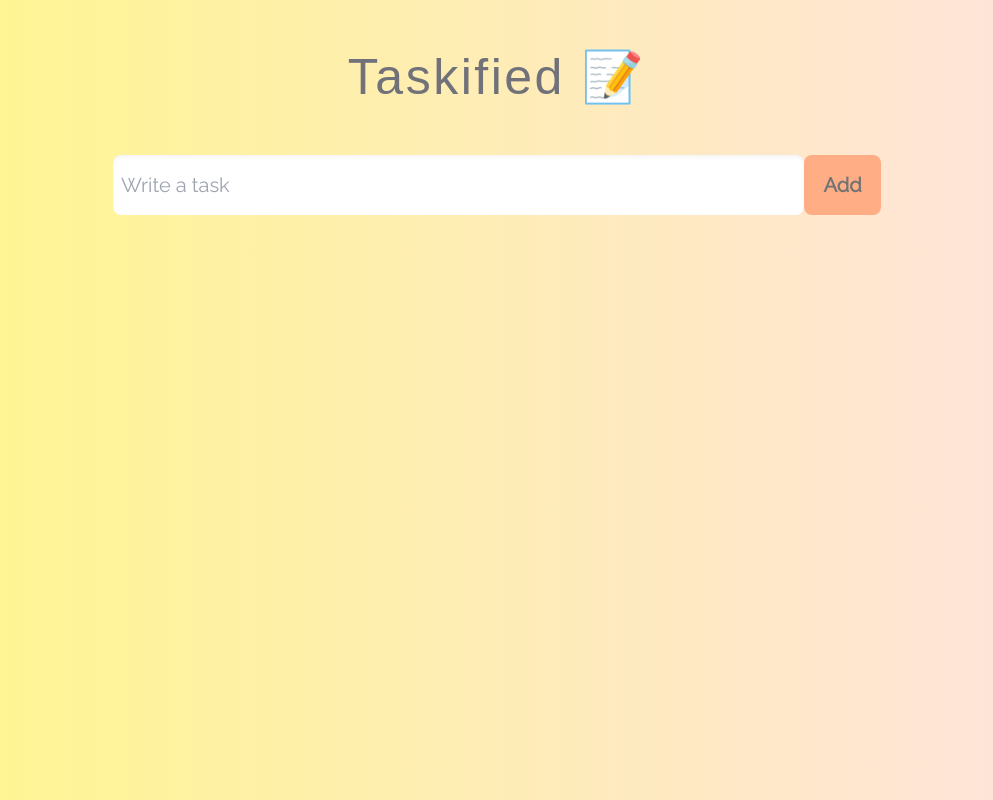
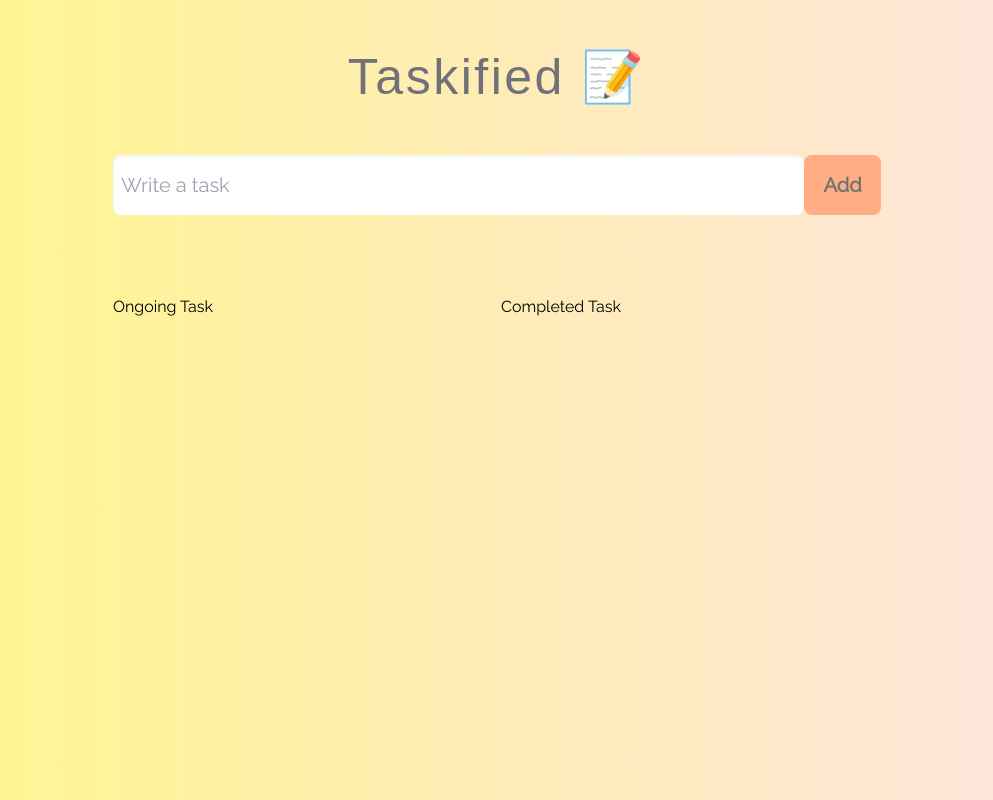
Before and after one commit to ZacharyTheodoreCodes/taskified, a React (Vite) app: page / in a window 1280 px wide. Shown: the whole page, without its empty margins (143-1136 px from the left). Built offline with nearby package versions, Linux system fonts and the light colour scheme; a web font is replaced by a local one.

Commit message:
feat: tasklist

```diff
--- a/index.html
+++ b/index.html
@@ -14,7 +14,7 @@
       rel="stylesheet"
     />
     <meta name="viewport" content="width=device-width, initial-scale=1.0" />
-    <title>Vite + React + TS</title>
+    <title>Taskified</title>
   </head>
   <body>
     <div id="root"></div>
--- a/package.json
+++ b/package.json
@@ -11,7 +11,8 @@
   },
   "dependencies": {
     "react": "^18.2.0",
-    "react-dom": "^18.2.0"
+    "react-dom": "^18.2.0",
+    "react-icons": "^4.12.0"
   },
   "devDependencies": {
     "@types/react": "^18.2.37",
--- a/src/App.tsx
+++ b/src/App.tsx
@@ -1,10 +1,12 @@
 import React, { useState } from "react";
 import TaskInput from "./components/TaskInput";
 import { Task } from "./model";
+import TaskList from "./components/TaskList";
 
 const App: React.FC = () => {
   const [task, setTask] = useState<string>("");
   const [tasks, setTasks] = useState<Task[]>([]);
+
   const handleAdd = (e: React.FormEvent) => {
     e.preventDefault();
     if (task) {
@@ -20,6 +22,7 @@ const App: React.FC = () => {
           Taskified 📝
         </h1>
         <TaskInput task={task} setTask={setTask} handleAdd={handleAdd} />
+        <TaskList tasks={tasks} setTasks={setTasks} />
       </div>
     </>
   );
--- /dev/null
+++ b/src/components/SingleTask.tsx
@@ -0,0 +1,32 @@
+import React, { useState } from "react";
+import { MdDelete, MdModeEdit, MdOutlineCheck } from "react-icons/md";
+import { Task } from "../model";
+
+const SingleTask: React.FC<{
+  index: number;
+  task: Task;
+  tasks: Task[];
+  setTasks: React.Dispatch<React.SetStateAction<Task[]>>;
+}> = ({ index, task, tasks, setTasks }) => {
+  return (
+    <>
+      <div className="flex items-center bg-zinc-300">
+        <form action="">
+          <span>{task.name}</span>
+          <div className="flex ">
+            <span className="ml-[10px] text-[25px] cursor-pointer">
+              <MdDelete />
+            </span>
+            <span className="ml-[10px] text-[25px] cursor-pointer">
+              <MdOutlineCheck />
+            </span>
+            <span className="ml-[10px] text-[25px] cursor-pointer">
+              <MdModeEdit />
+            </span>
+          </div>
+        </form>
+      </div>
+    </>
+  );
+};
+export default SingleTask;
--- a/src/components/TaskInput.tsx
+++ b/src/components/TaskInput.tsx
@@ -7,7 +7,7 @@ interface Props {
 const TaskInput = ({ task, setTask, handleAdd }: Props) => {
   return (
     <>
-      <div className="w-[60%] flex flex-col relative">
+      <div className="w-[60%] flex flex-col relative mb-20">
         <form action="" onSubmit={handleAdd}>
           <input
             type="text"
--- /dev/null
+++ b/src/components/TaskList.tsx
@@ -0,0 +1,36 @@
+import { Task } from "../model";
+import SingleTask from "./SingleTask";
+
+interface Props {
+  tasks: Task[];
+  setTasks: React.Dispatch<React.SetStateAction<Task[]>>;
+}
+
+const TaskList = ({ tasks, setTasks }: Props) => {
+  //console.log(tasks);
+  return (
+    <>
+      <div className="w-[60%] grid grid-cols-2 gap-2 justify-between items-start">
+        <div>
+          <span>Ongoing Task</span>
+        </div>
+        <div>
+          <span>Completed Task</span>
+        </div>
+        {/* <div>
+          {tasks?.map((task, index) => (
+            <SingleTask
+              index={index}
+              task={task}
+              key={task.id}
+              tasks={tasks}
+              setTasks={setTasks}
+            />
+          ))}
+        </div> */}
+      </div>
+    </>
+  );
+};
+
+export default TaskList;
```
Also changed, not shown: 1 other file (tests, documents, lock files or other folders).
